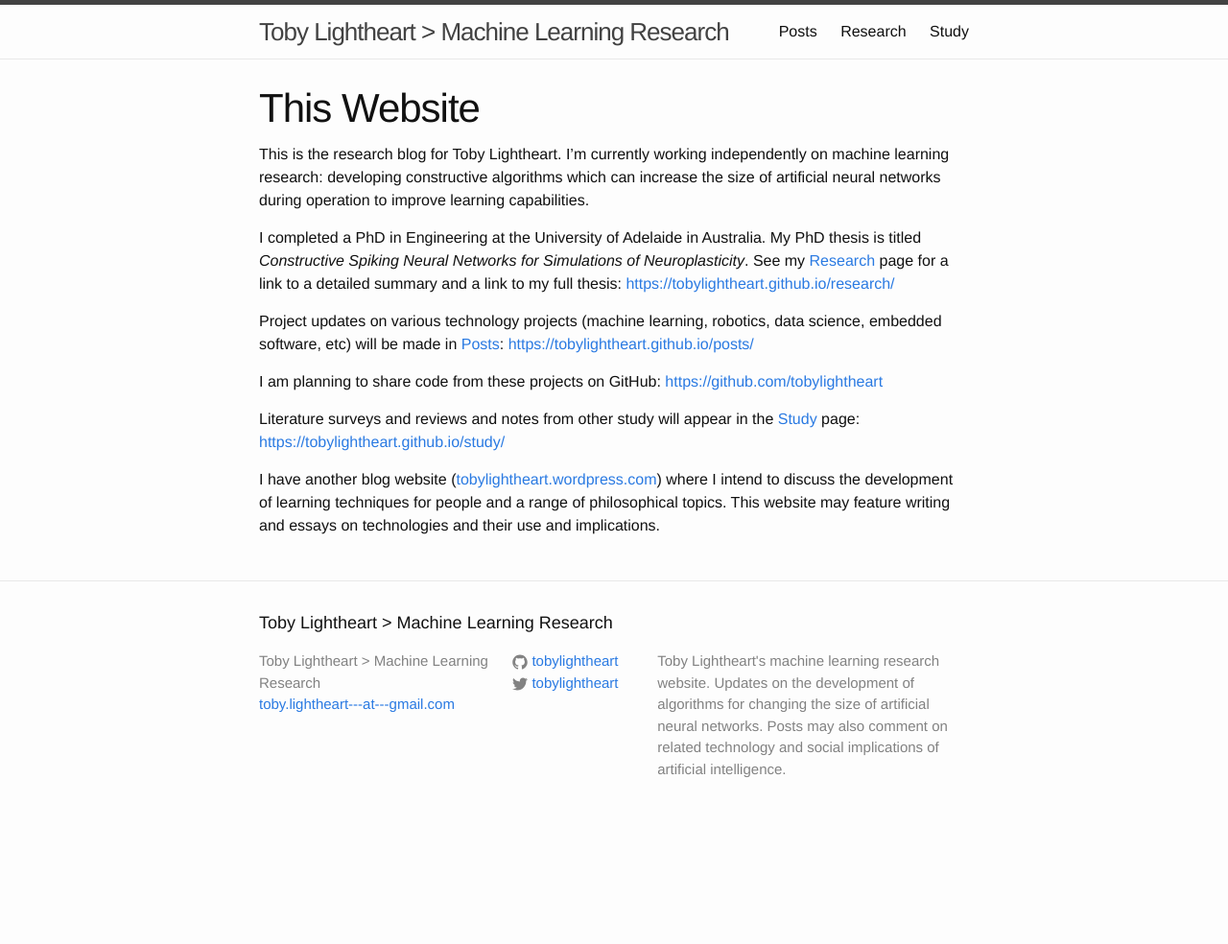
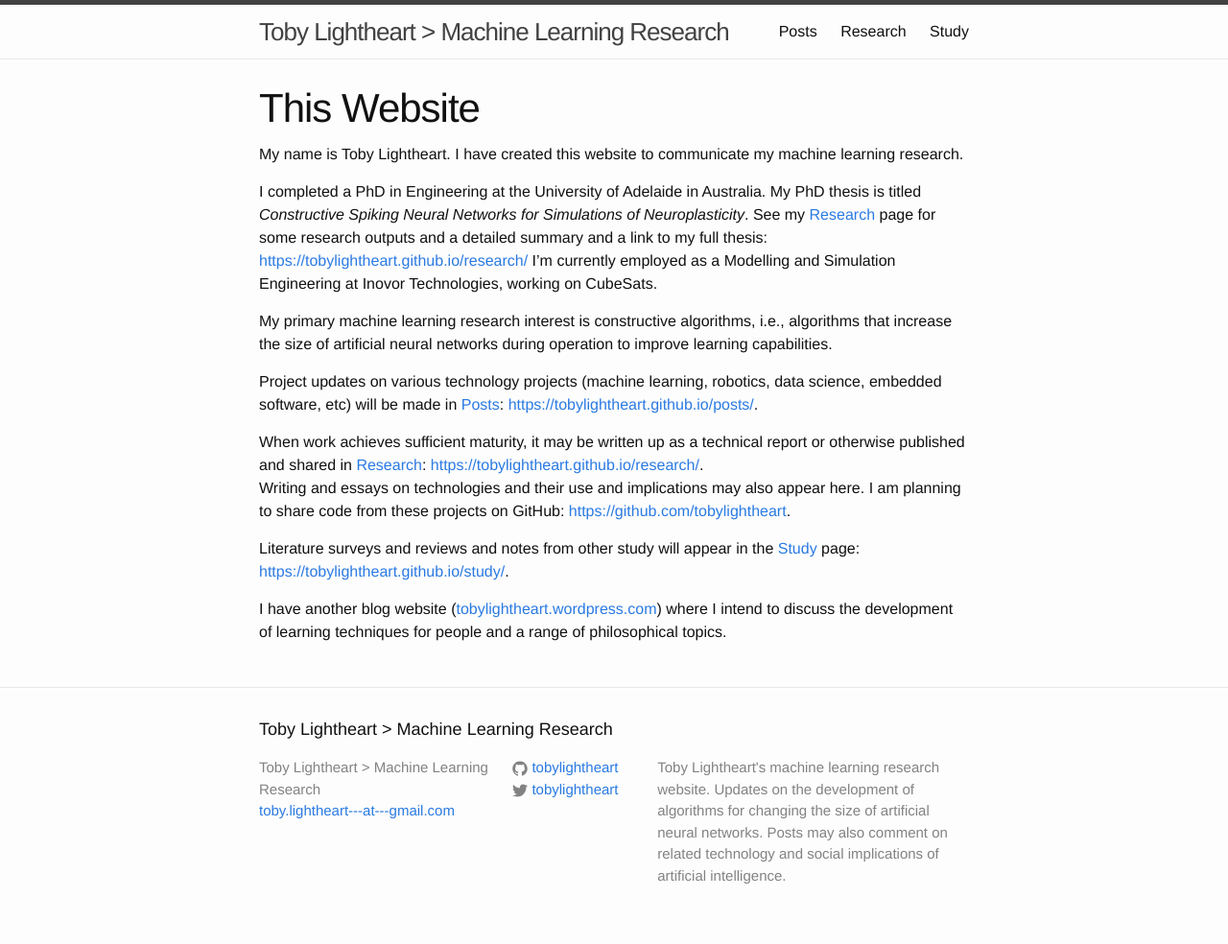
Before and after one commit to tobylightheart/tobylightheart.github.io, a Jekyll site: the page built from index.md, in a window 1280 px wide. Shown: the whole page at 96% size. Built offline with Jekyll 4.4.1, drawn with Linux system fonts in a browser that asks for light colours; before the commit the page ends 900 px from its top, so only the background shows below that.

Commit message:
Update homepage (index) contents

```diff
--- a/index.md
+++ b/index.md
@@ -3,18 +3,22 @@ layout: default
 ---
 <h1 class="post-title">This Website</h1>
 
-This is the research blog for Toby Lightheart.
-I'm currently working independently on machine learning research: developing constructive algorithms which can increase the size of artificial neural networks during operation to improve learning capabilities.
+My name is Toby Lightheart.
+I have created this website to communicate my machine learning research.
 
 I completed a PhD in Engineering at the University of Adelaide in Australia.
 My PhD thesis is titled *Constructive Spiking Neural Networks for Simulations of Neuroplasticity*.
-See my [Research](https://tobylightheart.github.io/research/) page for a link to a detailed summary and a link to my full thesis: [https://tobylightheart.github.io/research/](https://tobylightheart.github.io/research/)
+See my [Research](https://tobylightheart.github.io/research/) page for some research outputs and a detailed summary and a link to my full thesis: [https://tobylightheart.github.io/research/](https://tobylightheart.github.io/research/)
+I'm currently employed as a Modelling and Simulation Engineering at Inovor Technologies, working on CubeSats.
 
-Project updates on various technology projects (machine learning, robotics, data science, embedded software, etc) will be made in [Posts](https://tobylightheart.github.io/posts/): [https://tobylightheart.github.io/posts/](https://tobylightheart.github.io/posts/)
+My primary machine learning research interest is constructive algorithms, i.e., algorithms that increase the size of artificial neural networks during operation to improve learning capabilities.
 
-I am planning to share code from these projects on GitHub: [https://github.com/tobylightheart](https://github.com/tobylightheart)
+Project updates on various technology projects (machine learning, robotics, data science, embedded software, etc) will be made in [Posts](https://tobylightheart.github.io/posts/): [https://tobylightheart.github.io/posts/](https://tobylightheart.github.io/posts/).
 
-Literature surveys and reviews and notes from other study will appear in the [Study](https://tobylightheart.github.io/study/) page: [https://tobylightheart.github.io/study/](https://tobylightheart.github.io/study/)
+When work achieves sufficient maturity, it may be written up as a technical report or otherwise published and shared in [Research](https://tobylightheart.github.io/research/): [https://tobylightheart.github.io/research/](https://tobylightheart.github.io/research/).
+Writing and essays on technologies and their use and implications may also appear here.
+I am planning to share code from these projects on GitHub: [https://github.com/tobylightheart](https://github.com/tobylightheart).
+
+Literature surveys and reviews and notes from other study will appear in the [Study](https://tobylightheart.github.io/study/) page: [https://tobylightheart.github.io/study/](https://tobylightheart.github.io/study/).
 
 I have another blog website ([tobylightheart.wordpress.com](https://tobylightheart.wordpress.com)) where I intend to discuss the development of learning techniques for people and a range of philosophical topics.
-This website may feature writing and essays on technologies and their use and implications.
```
